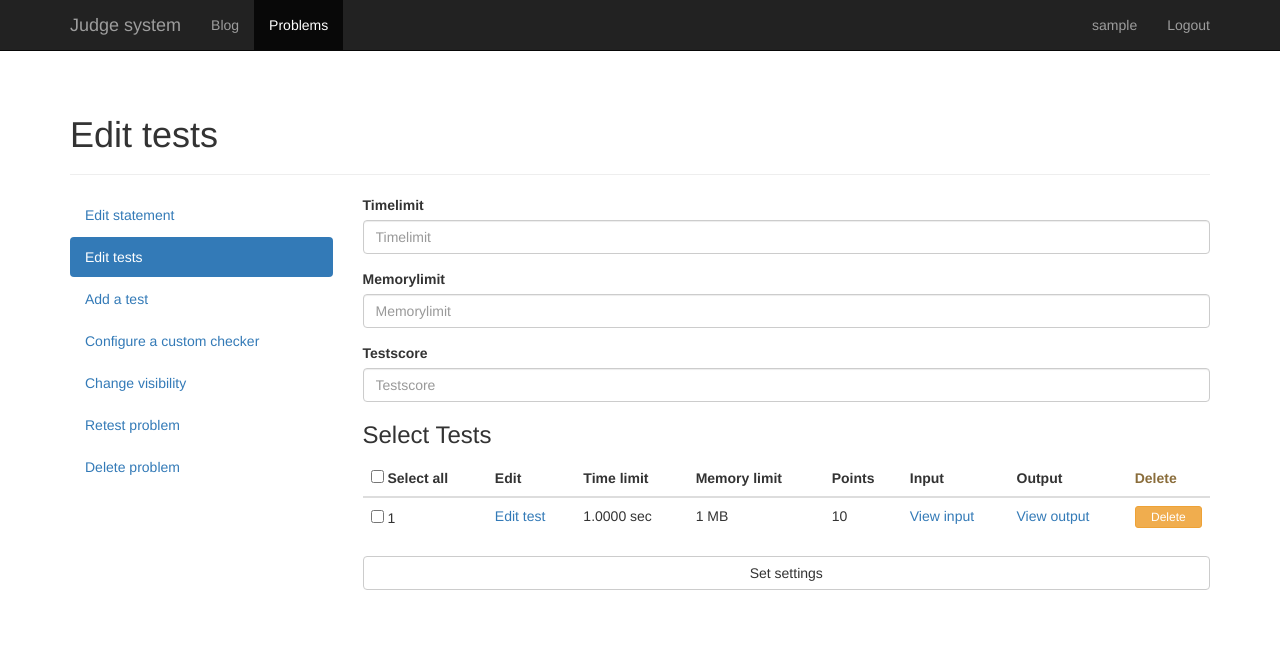
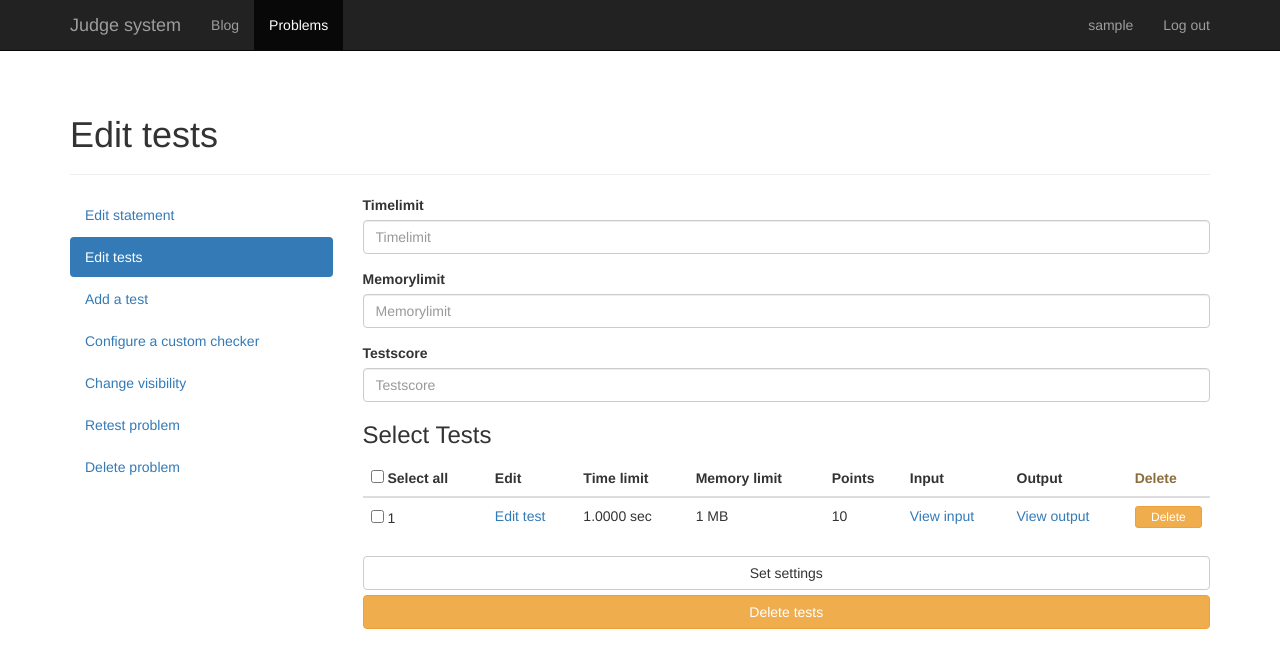
Before and after one commit to Alaxe/judgeSystem, a Django app: page /problems/1/tests/ in a window 1280 px wide. Shown: the top 668 px of the page. Run offline with Django 3.2, Linux system fonts and the light colour scheme; a user stored in the database is signed in; tables that the repository leaves empty hold one stand-in row (values such as "Sample post"); parts of the project's set-up code (start-up, migrations or seed data) failed here and were passed over; some libraries are stand-ins or nearby versions.

Commit message:
Bulk deletion of tests
 - The test_delete view now accepts a list of ids
 - Selected tests from test_list can be deleted with a single action
 - Other minor tweaks

```diff
--- a/judge/templates/judge/test_list.html
+++ b/judge/templates/judge/test_list.html
@@ -11,7 +11,6 @@
 	<form method="POST" action="{{ request.get_full_path }}">
 		{% csrf_token %}
 		{% bootstrap_form form %}
-
 
 		<h3>Select Tests</h3>
 		{{ testIds }}
@@ -69,8 +68,10 @@
 				{% endfor %}
 			</tbody>
 		</table>
-		<input type="submit" value="Set settings"
+		<input type="submit" name="update" value="Set settings"
 				class="btn btn-default btn-block">
+		<input type="submit" name="delete" value="Delete tests"
+				class="btn btn-warning btn-block">
 
 	</form>
 {% endblock %}
--- a/judge/templates/judgeSystem/navbar.html
+++ b/judge/templates/judgeSystem/navbar.html
@@ -8,7 +8,9 @@
 				  <span class="icon-bar"></span>
 				  <span class="icon-bar"></span>
 			</button>
-			<a class="navbar-brand" href="#">Judge system</a>
+			<a class="navbar-brand" href="{% url 'judge:problem_list' %}">
+				Judge system
+			</a>
 		</div>
 		<div class="collapse navbar-collapse" id="bs-example-navbar-collapse-1">
 			<ul class="nav navbar-nav">
--- a/judge/templatetags/base.py
+++ b/judge/templatetags/base.py
@@ -26,7 +26,7 @@ def base_nav(context, *args, **kwargs):
             'url': reverse('users:details')
         }, {
             'name': 'logout',
-            'text': 'Logout',
+            'text': 'Log out',
             'url': reverse('users:logout')
         }]
     else:
--- a/judge/urls.py
+++ b/judge/urls.py
@@ -31,7 +31,7 @@ urlpatterns = patterns('',
         'judge.problem_visibility')(views.ProblemVisibility.as_view()),
         name = 'problem_visibility'),
     url(r'^problems/(?P<pk>\d+)/checker/$', permission_required(
-        'judge.problem_edit')(views.ProblemChecker.as_view()),
+        'judge.change_problem')(views.ProblemChecker.as_view()),
         name = 'problem_checker'),
 
     url(r'^problems/(?P<pk>\d+)/$', views.ProblemDetails.as_view(),
@@ -46,7 +46,7 @@ urlpatterns = patterns('',
     url(r'^test/(?P<pk>\d+)/edit/$', permission_required(
        'judge.change_test')(views.TestEdit.as_view()),
        name = 'test_edit'),
-    url(r'^test/(?P<pk>\d+)/delete/$', permission_required(
+    url(r'^test/(?P<ids>\d+(,\d+)*)/delete/$', permission_required(
         'judge.delete_test')(views.TestDelete.as_view()),
         name = 'test_delete'),
     url(r'^test/(?P<pk>\d+)/input/$', permission_required(
--- a/judge/views/solution.py
+++ b/judge/views/solution.py
@@ -34,7 +34,8 @@ class SolutionDetails(View):
             }
             return render(request, self.template_name, context)
         else:
-            return HttpResponseForbidden()
+            url = reverse('judge:problem_list')
+            return HttpResponseRedirect(url)
 
 class SolutionSubmitForm(Form):
     source = CharField(label = 'Source Code',
--- a/judge/views/test.py
+++ b/judge/views/test.py
@@ -66,7 +66,7 @@ class TestNew(View):
         test.problem = problem
         test.save()
 
-        url = reverse('judge:problem_edit', args = (problem.pk,))
+        url = reverse('judge:test_list', args = (problem.pk,))
         return HttpResponseRedirect(url)
 
 class TestEdit(View):
@@ -114,23 +114,32 @@ class TestEdit(View):
 class TestDelete(View):
     template_name = 'judge/test_delete.html'
 
-    def get(self, request, pk):
-        test = get_object_or_404(Test, pk = pk)
+    def get_tests(self, ids):
+        if ids == '':
+            raise Http404
+
+        idList = ids.split(',')
+        return Test.objects.filter(id__in = idList)
+
+    def get(self, request, ids):
+        tests = self.get_tests(ids)
 
         context = {
-            'problem_pk': test.problem.pk
+            'problem_pk': tests[0].problem.pk,
+            'test_count': tests.count()
         }
 
         return render(request, self.template_name, context)
 
-    def post(self, request, pk):
-        test = get_object_or_404(Test, pk = pk)
-        test.delete()
+    def post(self, request, ids):
+        tests = self.get_tests(ids)
+        problem = tests[0].problem
+        tests.delete()
 
-        messageText = 'You\'ve successfuly deleted this test'
+        messageText = 'You\'ve successfuly deleted the tests'
         messages.add_message(request, messages.SUCCESS, messageText)
 
-        url = reverse('judge:problem_edit', args=(test.problem.pk,))
+        url = reverse('judge:test_list', args=(problem.pk,))
         return HttpResponseRedirect(url)
 
 class ProblemGlobalForm(forms.Form):
@@ -158,7 +167,7 @@ class TestList(View):
         context = self.get_context(pk)
         return render(request, self.template_name, context)
 
-    def post(self, request, pk):
+    def update_tests(self, request, pk):
         form = ProblemGlobalForm(request.POST)
         context = self.get_context(pk, form = form)
 
@@ -192,6 +201,24 @@ class TestList(View):
 
         return render(request, self.template_name, context)
 
+    def delete_tests(self, request, pk):
+        testIds = request.POST.getlist('test-select')
+        testStr = ','.join(testIds)
+
+        if not testStr:
+            url = reverse('judge:test_list', args=(pk,))
+        else:
+            url = reverse('judge:test_delete', args=(testStr,))
+
+        return HttpResponseRedirect(url)
+
+
+    def post(self, request, pk):
+        if 'update' in request.POST:
+            return self.update_tests(request, pk)
+        elif 'delete' in request.POST:
+            return self.delete_tests(request, pk)
+
 class TestInput(View):
     def get(self, request, pk):
         test = get_object_or_404(Test, pk = pk)
--- a/judgeSystem/settings.py
+++ b/judgeSystem/settings.py
@@ -27,9 +27,9 @@ SECRET_KEY = 'sw)@bzva4l4@%ol+&7d@(!!3)=k%*^jgkz=+3m4&5+uexot*wy'
 # SECURITY WARNING: don't run with debug turned on in production!
 DEBUG = True
 
-TEMPLATE_DEBUG = True
+TEMPLATE_DEBUG = False
 
-ALLOWED_HOSTS = []
+ALLOWED_HOSTS = [sens.SITE_HOST]
 
 # Application definition
 
```
Also changed, not shown: judge/templates/judge/test_delete.html (+10 -5 lines).
